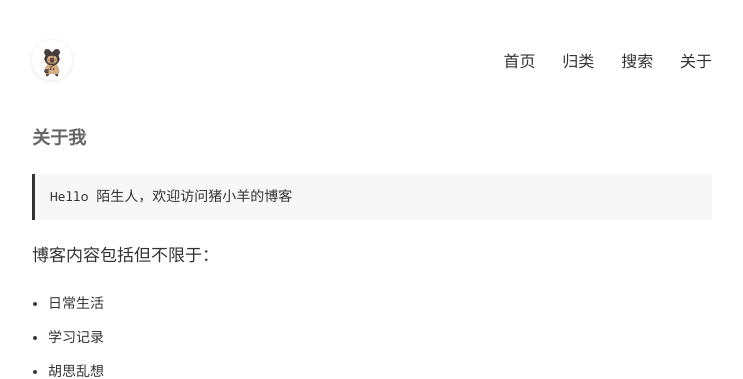
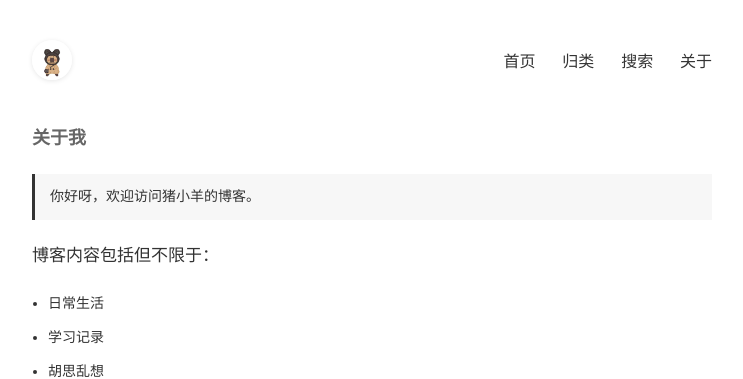
Before and after one commit to acabin/acabin.github.io, a Jekyll site: the page built from pages/about.md, in a window 1280 px wide. Shown: the top 379 px of the page, without its empty margins (268-1011 px from the left). Built offline with Jekyll 4.4.1, drawn with Linux system fonts in a browser that asks for light colours.

Commit message:
Update about.md

```diff
--- a/pages/about.md
+++ b/pages/about.md
@@ -3,7 +3,7 @@ layout: mypost
 title: 关于我
 ---
 
-> Hello 陌生人，欢迎访问猪小羊的博客
+> 你好呀，欢迎访问猪小羊的博客。
 
 ## 博客内容包括但不限于：
 
```
